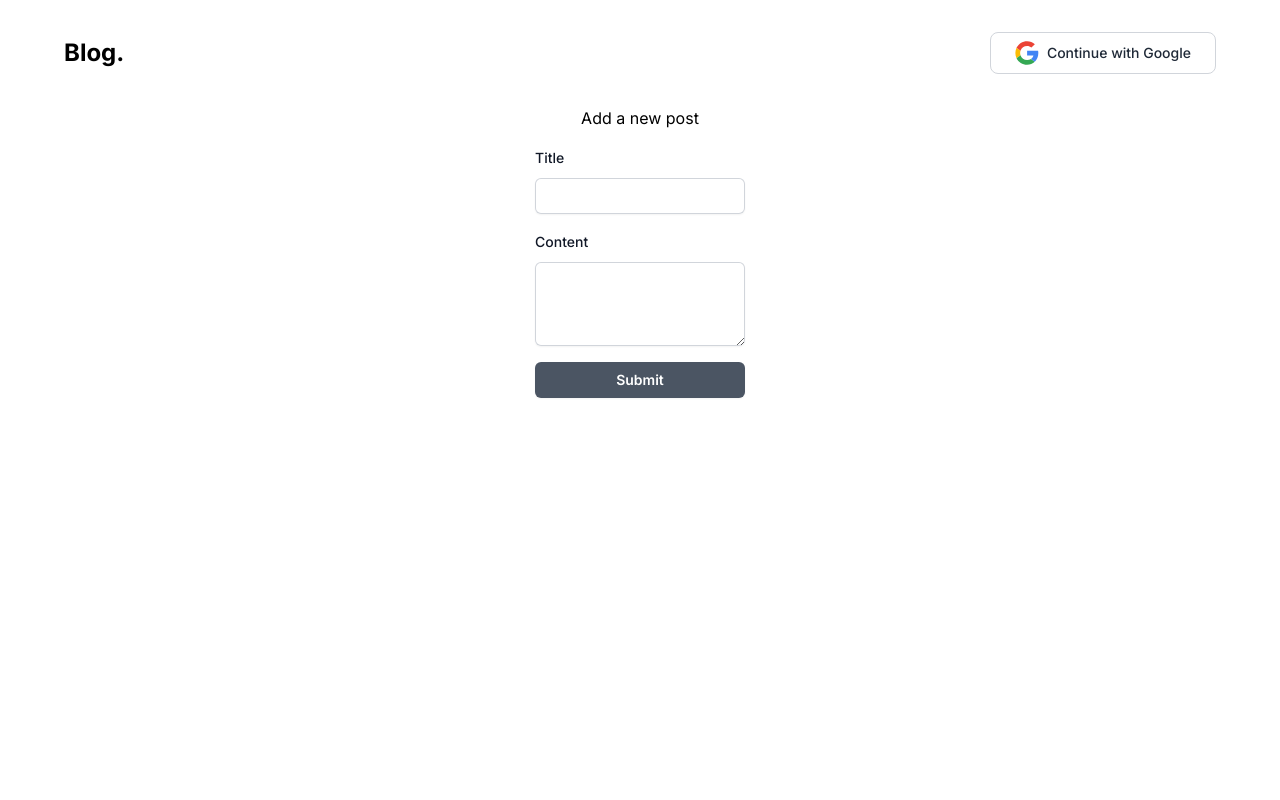
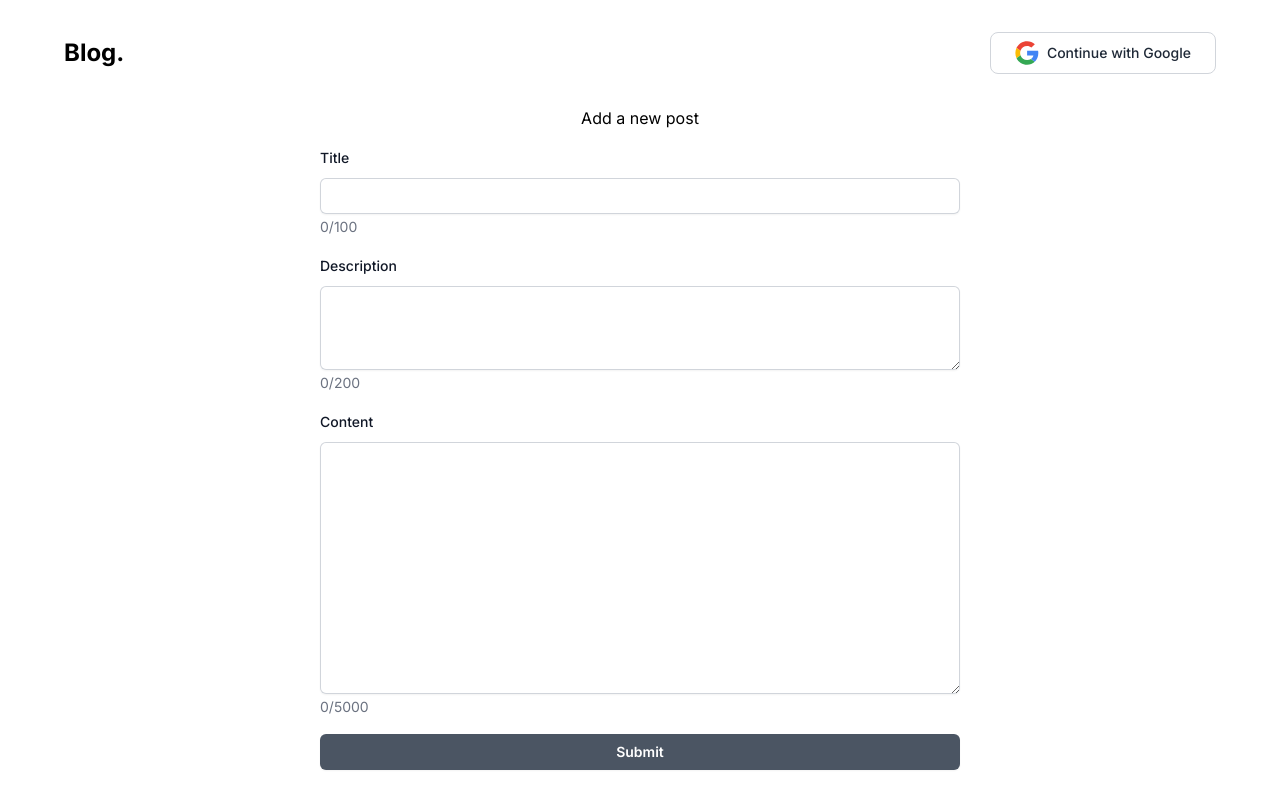
Before and after one commit to thiagocontelli/blogponto, a Next.js app: page /posts/new in a window 1280 px wide. Built offline with nearby package versions, Linux system fonts and the light colour scheme; no server answers.

Commit message:
Add validations and save the post description in the database

```diff
--- a/app/api/posts/new/route.ts
+++ b/app/api/posts/new/route.ts
@@ -10,7 +10,7 @@ export async function POST(request: NextRequest) {
     return NextResponse.json({ error: "Unauthorized" }, { status: 401 })
   }
 
-  const { title, content } = await request.json()
+  const { title, content, description } = await request.json()
 
   if (!title || !title.trim()) {
     return NextResponse.json({ error: "Title can't be empty" }, { status: 400 })
@@ -18,6 +18,10 @@ export async function POST(request: NextRequest) {
 
   if (!content || !content.trim()) {
     return NextResponse.json({ error: "Content can't be empty" }, { status: 400 })
+  }
+
+  if (!description || !description.trim()) {
+    return NextResponse.json({ error: "Description can't be empty" }, { status: 400 })
   }
 
   try {
@@ -35,6 +39,7 @@ export async function POST(request: NextRequest) {
       data: {
         title,
         content,
+        description,
         userId: user.id
       }
     })
--- a/app/components/Form.tsx
+++ b/app/components/Form.tsx
@@ -6,15 +6,16 @@ import { FormEvent, useState } from "react"
 export default function Form() {
   const [title, setTitle] = useState('')
   const [content, setContent] = useState('')
+  const [description, setDescription] = useState('')
 
   async function onSubmit(event: FormEvent<HTMLFormElement>) {
     event.preventDefault()
 
-    await api.post('/posts/new', { title, content })
+    await api.post('/posts/new', { title, content, description })
   }
 
   return (
-    <form onSubmit={onSubmit} className="flex flex-col gap-4">
+    <form onSubmit={onSubmit} className="flex flex-col gap-4 w-full">
       <div>
         <label htmlFor="title" className="block text-sm font-medium leading-6 text-gray-900">
           Title
@@ -24,10 +25,30 @@ export default function Form() {
             id="title"
             name="title"
             type="text"
-            className="block w-full rounded-md border-0 py-1.5 text-gray-900 shadow-sm ring-1 ring-inset ring-gray-300 placeholder:text-gray-400 focus:ring-2 focus:ring-inset focus:ring-gray-600 sm:text-sm sm:leading-6"
+            maxLength={100}
+            className="px-4 block w-full rounded-md border-0 py-1.5 text-gray-900 shadow-sm ring-1 ring-inset ring-gray-300 placeholder:text-gray-400 focus:ring-2 focus:ring-inset focus:ring-gray-600 sm:text-sm sm:leading-6"
             value={title}
             onChange={event => setTitle(event.target.value)}
           />
+          <span className="text-gray-500 text-sm">{title.length}/100</span>
+        </div>
+      </div>
+
+      <div className="col-span-full">
+        <label htmlFor="content" className="block text-sm font-medium leading-6 text-gray-900">
+          Description
+        </label>
+        <div className="mt-2">
+          <textarea
+            id="description"
+            name="description"
+            rows={3}
+            maxLength={200}
+            className="p-4 block w-full rounded-md border-0 py-1.5 text-gray-900 shadow-sm ring-1 ring-inset ring-gray-300 placeholder:text-gray-400 focus:ring-2 focus:ring-inset focus:ring-gray-600 sm:text-sm sm:leading-6"
+            value={description}
+            onChange={event => setDescription(event.target.value)}
+          />
+          <span className="text-gray-500 text-sm">{description.length}/200</span>
         </div>
       </div>
 
@@ -39,13 +60,14 @@ export default function Form() {
           <textarea
             id="content"
             name="content"
-            rows={3}
-            className="block w-full rounded-md border-0 py-1.5 text-gray-900 shadow-sm ring-1 ring-inset ring-gray-300 placeholder:text-gray-400 focus:ring-2 focus:ring-inset focus:ring-gray-600 sm:text-sm sm:leading-6"
+            rows={10}
+            maxLength={5000}
+            className="p-4 block w-full rounded-md border-0 py-1.5 text-gray-900 shadow-sm ring-1 ring-inset ring-gray-300 placeholder:text-gray-400 focus:ring-2 focus:ring-inset focus:ring-gray-600 sm:text-sm sm:leading-6"
             value={content}
             onChange={event => setContent(event.target.value)}
           />
+          <span className="text-gray-500 text-sm">{content.length}/5000</span>
         </div>
-
       </div>
 
       <div>
```
